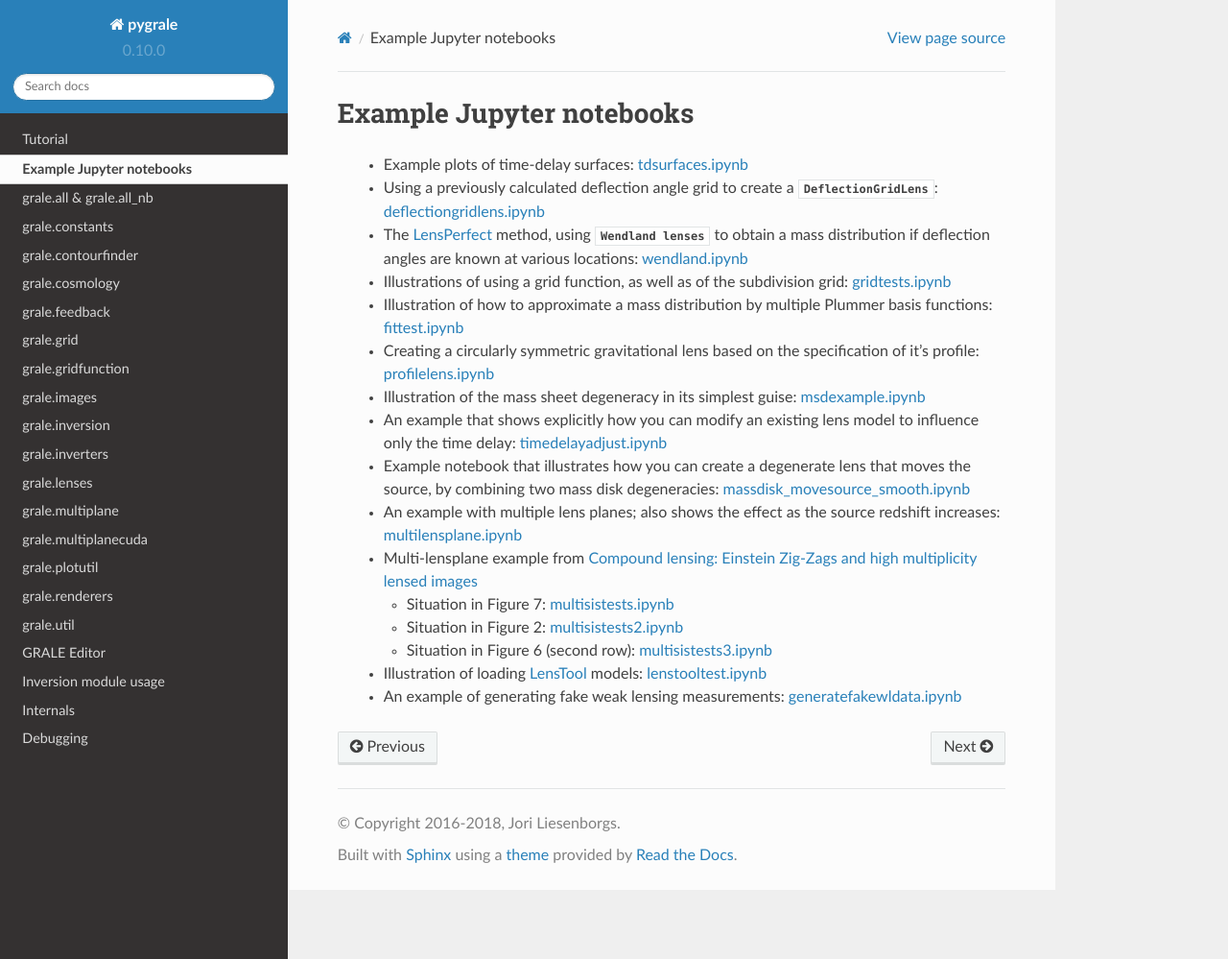
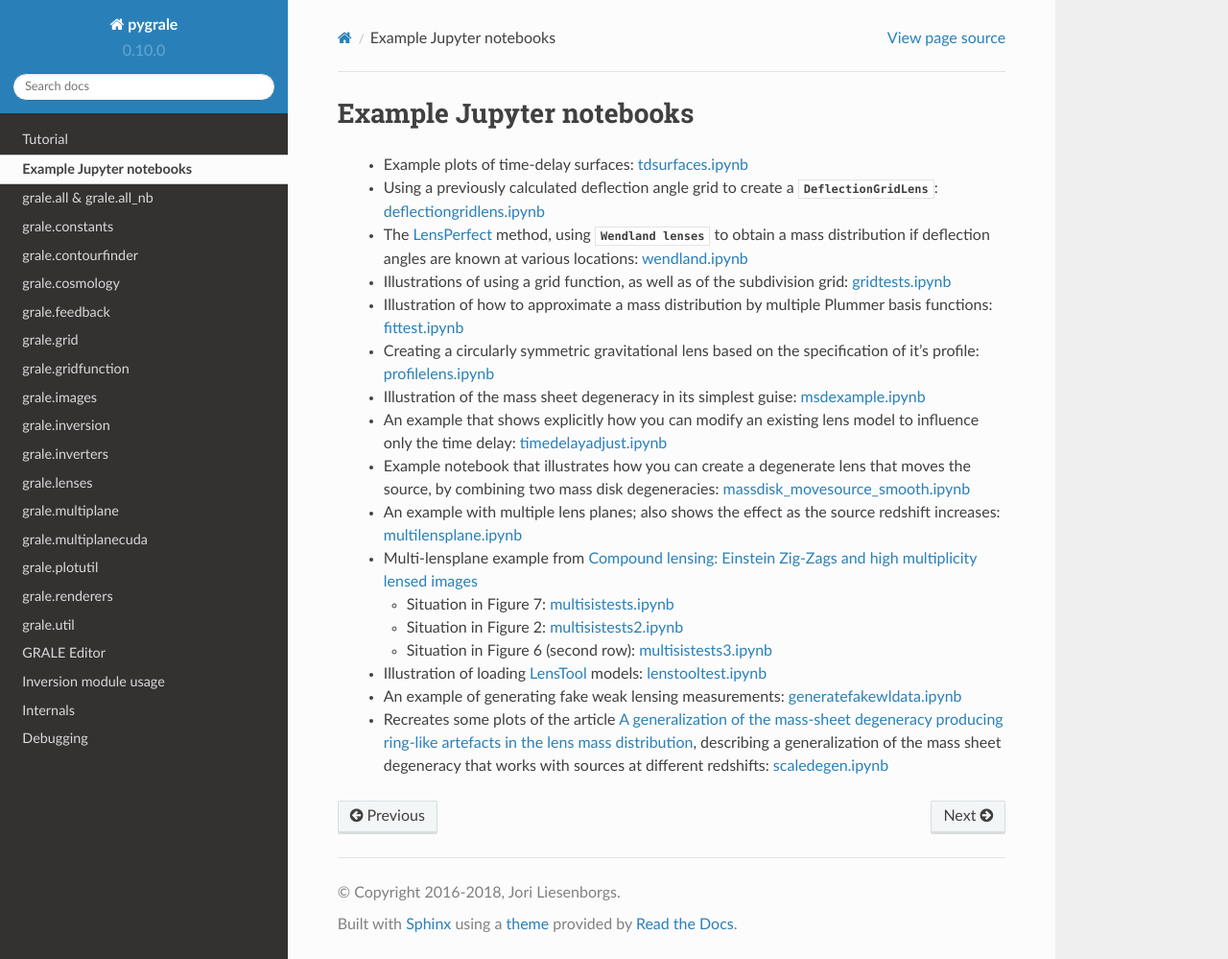
Before and after one commit to j0r1/GRALE2, a Sphinx documentation site: the page built from pygrale/doc/source/example_notebooks.rst, in a window 1280 px wide and 999 px high. Shown: the whole window at 96% size. Built offline with Sphinx 7.4.7, drawn with Linux system fonts in a browser that asks for light colours.

Commit message:
Finished a first version of the scaledegen notebook, added to docs

```diff
--- a/pygrale/doc/source/example_notebooks.rst
+++ b/pygrale/doc/source/example_notebooks.rst
@@ -48,3 +48,8 @@ Example Jupyter notebooks
 
  * An example of generating fake weak lensing measurements:
    `generatefakewldata.ipynb <_static/generatefakewldata.ipynb>`_
+
+ * Recreates some plots of the article `A generalization of the mass-sheet degeneracy
+   producing ring-like artefacts in the lens mass distribution <https://ui.adsabs.harvard.edu/abs/2008MNRAS.386..307L/abstract>`_,
+   describing a generalization of the mass sheet degeneracy that works with sources
+   at different redshifts: `scaledegen.ipynb <_static/scaledegen.ipynb>`_
```
Also changed, not shown: pygrale/doc/source/_static/scaledegen.ipynb.
